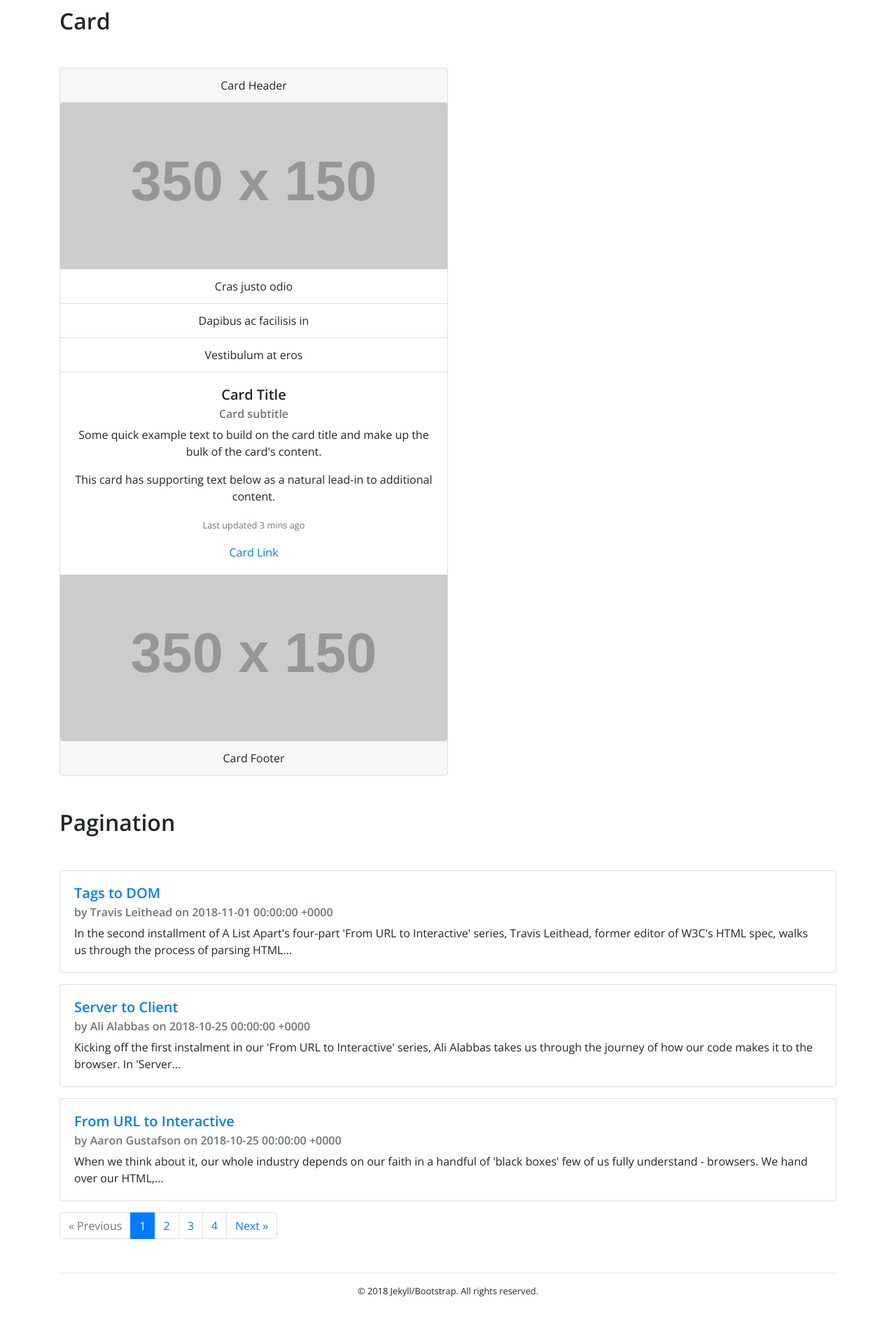
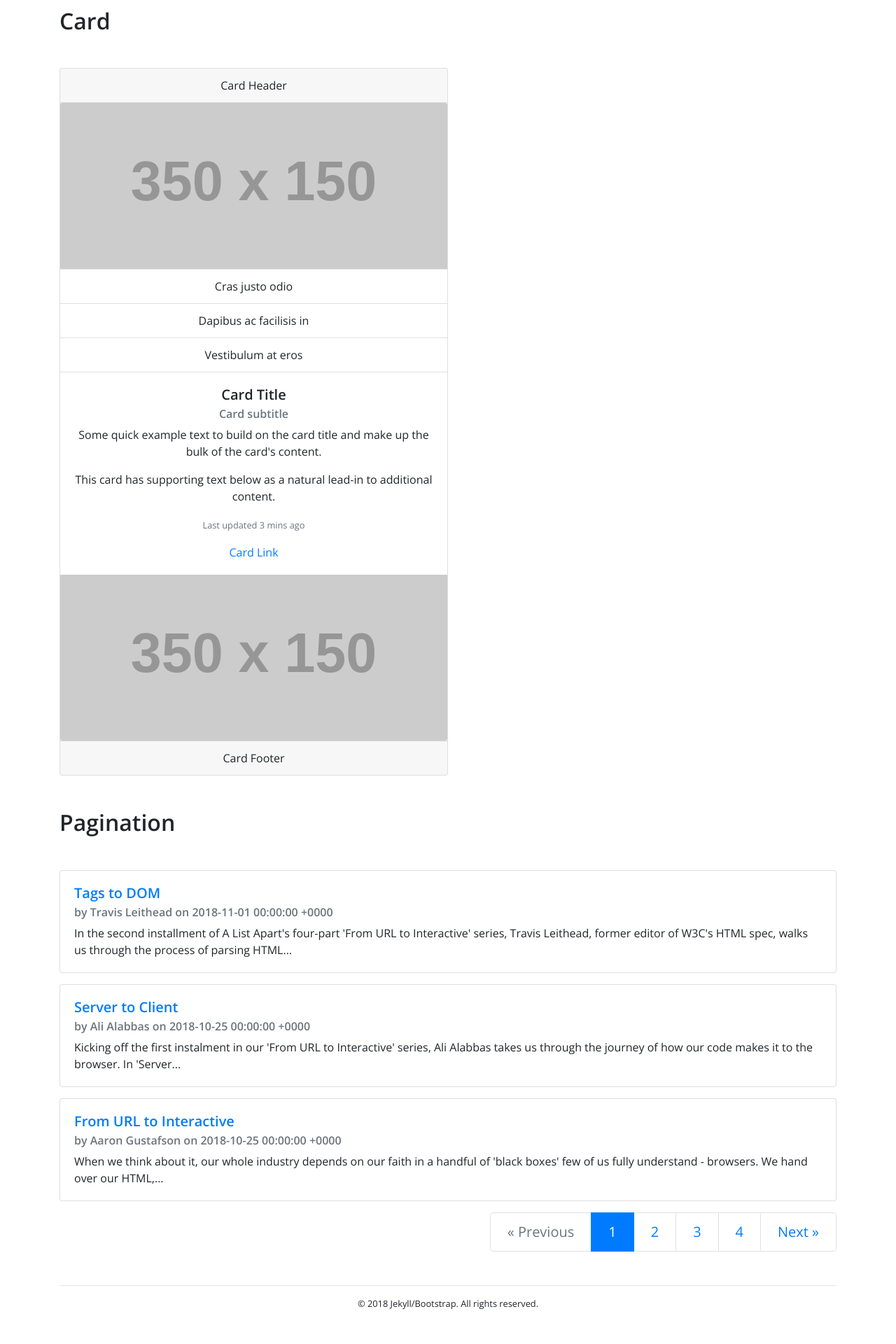
Before and after one commit to robertlove/jekyll-bootstrap, a Jekyll site: the page built from index.html, in a window 1280 px wide. Shown: the part 1371-3291 px from the top of the page at 70% size. Built offline with Jekyll 4.4.1, drawn with Linux system fonts in a browser that asks for light colours; the list of posts is cut into pages by our own code.

Commit message:
Added size and align to pagination

```diff
--- a/_includes/components/pagination.html
+++ b/_includes/components/pagination.html
@@ -1,24 +1,33 @@
-{% assign prev = "Previous" %}
+{% assign previous = "Previous" %}
 {% assign next = "Next" %}
+{% assign class = "pagination" %}
 
-{% if include.prev %}
-  {% assign prev = include.prev %}
+{% if include.previous %}
+  {% assign previous = include.previous %}
 {% endif %}
 
 {% if include.next %}
   {% assign next = include.next %}
 {% endif %}
 
+{% if include.size %}
+  {% assign class = class | append: " pagination-" | append: include.size %}
+{% endif %}
+
+{% if include.align %}
+  {% assign class = class | append: " justify-content-" | append: include.align %}
+{% endif %}
+
 {% if paginator.total_pages > 1 %}
   <nav aria-label="Pagination">
-    <ul class="pagination">
+    <ul class="{{ class }}">
       {% if paginator.previous_page %}
         <li class="page-item">
-          <a class="page-link" href="{{ paginator.previous_page_path | relative_url }}">{{ include.prev }}</a>
+          <a class="page-link" href="{{ paginator.previous_page_path | relative_url }}">{{ previous }}</a>
         </li>
       {% else %}
         <li class="page-item disabled">
-          <span class="page-link" tabindex="-1">{{ include.prev }}</span>
+          <span class="page-link" tabindex="-1">{{ previous }}</span>
         </li>
       {% endif %}
       {% for page in (1..paginator.total_pages) %}
@@ -34,11 +43,11 @@
       {% endfor %}
       {% if paginator.next_page %}
         <li class="page-item">
-          <a class="page-link" href="{{ paginator.next_page_path | relative_url }}">{{ include.next }}</a>
+          <a class="page-link" href="{{ paginator.next_page_path | relative_url }}">{{ next }}</a>
         </li>
       {% else %}
         <li class="page-item disabled">
-          <span class="page-link" tabindex="-1">{{ include.next }}</span>
+          <span class="page-link" tabindex="-1">{{ next }}</span>
         </li>
       {% endif %}
     </ul>
--- a/index.html
+++ b/index.html
@@ -94,6 +94,8 @@ list_group:
 {% endfor %}
 
 {% include components/pagination.html
-  prev="&laquo; Previous"
+  previous="&laquo; Previous"
   next="Next &raquo;"
+  size="lg"
+  align="end"
 %}
```
